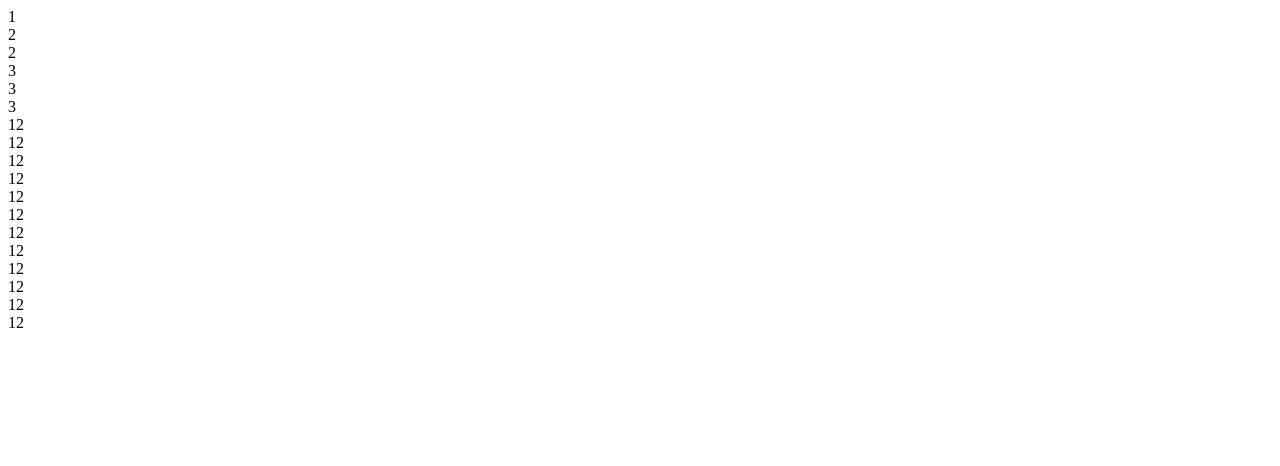
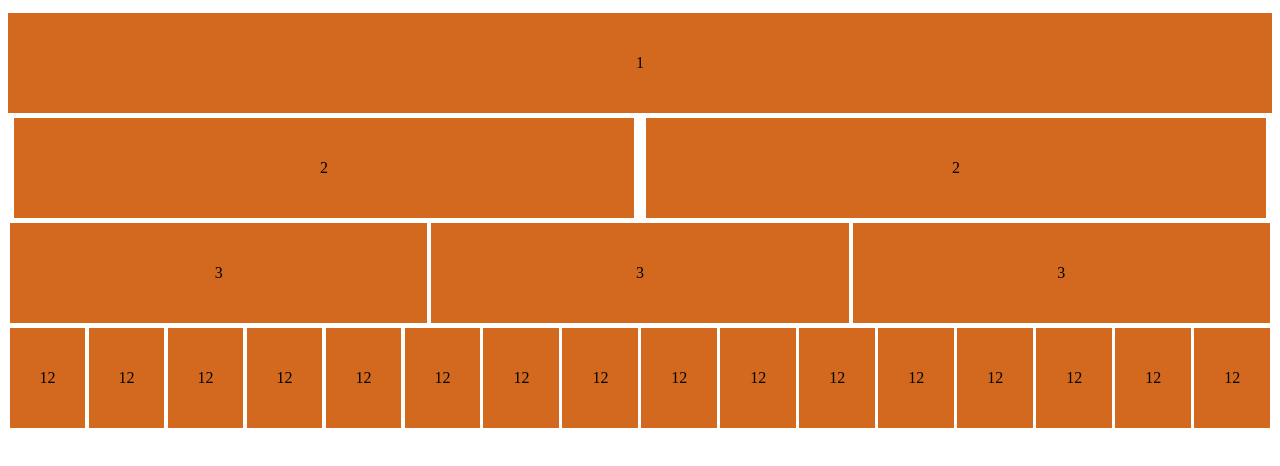
Before and after one commit to LoicLeTeno/Exo2FlexCss, a plain HTML site: page index.html in a window 1280 px wide. Drawn offline with Linux system fonts and the light colour scheme.

Commit message:
avant la simplification

```diff
--- a/css/style.css
+++ b/css/style.css
@@ -0,0 +1,34 @@
+.flex-container {
+    display: flex;
+    flex-wrap: wrap;
+}
+
+section>div>div {
+    background-color: chocolate;
+
+    display: flex;
+    justify-content: center;
+    align-items: center;
+
+    height: 100px;
+
+    margin: auto;
+    margin-top: 5px;
+
+}
+
+.flex-item-1{
+    width: 100%;
+}
+
+.flex-item-2 {
+    width: 49%;
+}
+
+.flex-item-3 {
+    width: 33%;
+}
+
+.flex-item-12 {
+    width: 6%;
+}
--- a/index.html
+++ b/index.html
@@ -10,24 +10,72 @@
 <body>
     <section>
         <div class="flex-container">
-            <div class="flex-item">1</div>
-            <div class="flex-item">2</div>
-            <div class="flex-item">2</div>
-            <div class="flex-item">3</div>
-            <div class="flex-item">3</div>
-            <div class="flex-item">3</div>
-            <div class="flex-item">12</div>
-            <div class="flex-item">12</div>
-            <div class="flex-item">12</div>
-            <div class="flex-item">12</div>
-            <div class="flex-item">12</div>
-            <div class="flex-item">12</div>
-            <div class="flex-item">12</div>
-            <div class="flex-item">12</div>
-            <div class="flex-item">12</div>
-            <div class="flex-item">12</div>
-            <div class="flex-item">12</div>
-            <div class="flex-item">12</div>
+            <div class="flex-item-1">
+                <div class="box">1</div>
+            </div>
+            <div class="flex-item-2">
+                <div class="box">2</div>
+            </div>
+            <div class="flex-item-2">
+                <div class="box">2</div>
+            </div>
+            <div class="flex-item-3">
+                <div class="box3">3</div>
+            </div>
+            <div class="flex-item-3">
+                <div class="box3">3</div>
+            </div>
+            <div class="flex-item-3">
+                <div class="box3">3</div>
+            </div>
+            <div class="flex-item-12">
+                <div class="box12">12</div>
+            </div>
+            <div class="flex-item-12">
+                <div class="box12">12</div>
+            </div>
+            <div class="flex-item-12">
+                <div class="box12">12</div>
+            </div>
+            <div class="flex-item-12">
+                <div class="box12">12</div>
+            </div>
+            <div class="flex-item-12">
+                <div class="box12">12</div>
+            </div>
+            <div class="flex-item-12">
+                <div class="box12">12</div>
+            </div>
+            <div class="flex-item-12">
+                <div class="box12">12</div>
+            </div>
+            <div class="flex-item-12">
+                <div class="box12">12</div>
+            </div>
+            <div class="flex-item-12">
+                <div class="box12">12</div>
+            </div>
+            <div class="flex-item-12">
+                <div class="box12">12</div>
+            </div>
+            <div class="flex-item-12">
+                <div class="box12">12</div>
+            </div>
+            <div class="flex-item-12">
+                <div class="box12">12</div>
+            </div>
+            <div class="flex-item-12">
+                <div class="box12">12</div>
+            </div>
+            <div class="flex-item-12">
+                <div class="box12">12</div>
+            </div>
+            <div class="flex-item-12">
+                <div class="box12">12</div>
+            </div>
+            <div class="flex-item-12">
+                <div class="box12">12</div>
+            </div>
         </div>
     </section>
 </body>
```
